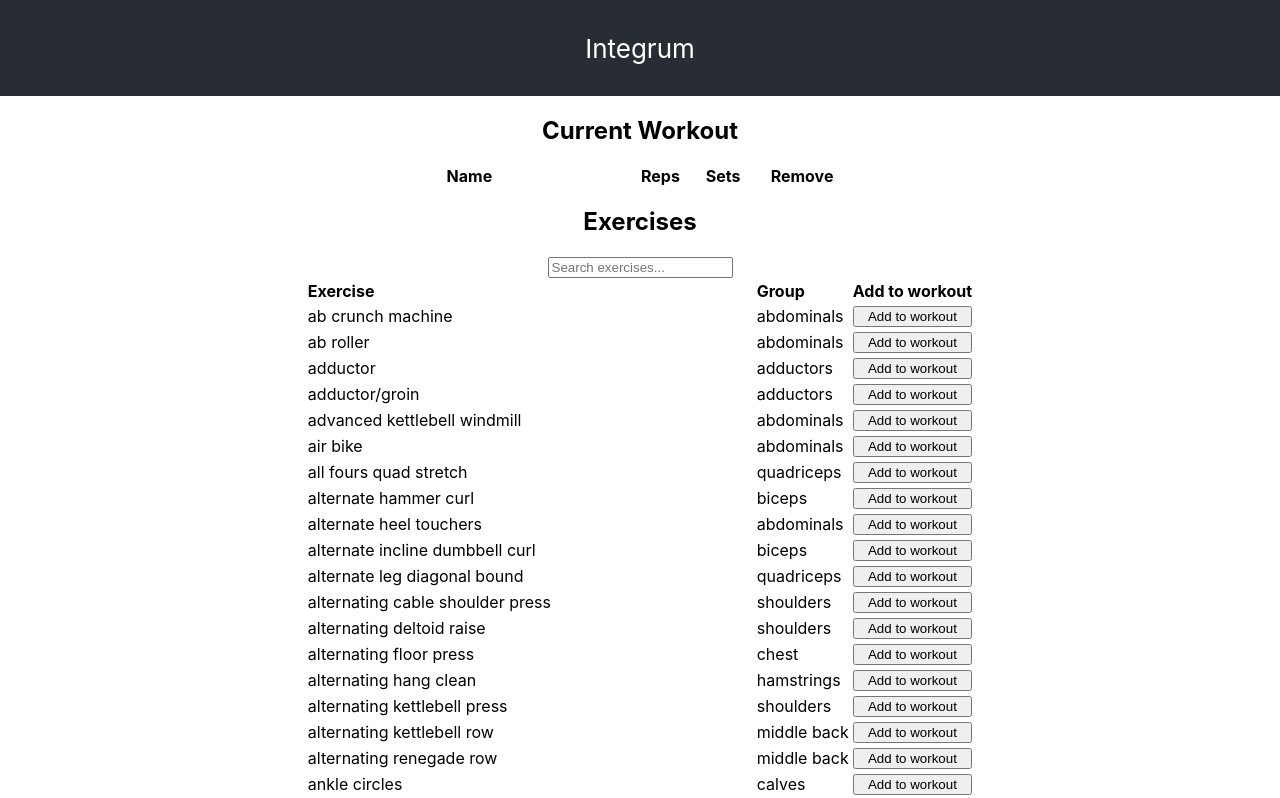
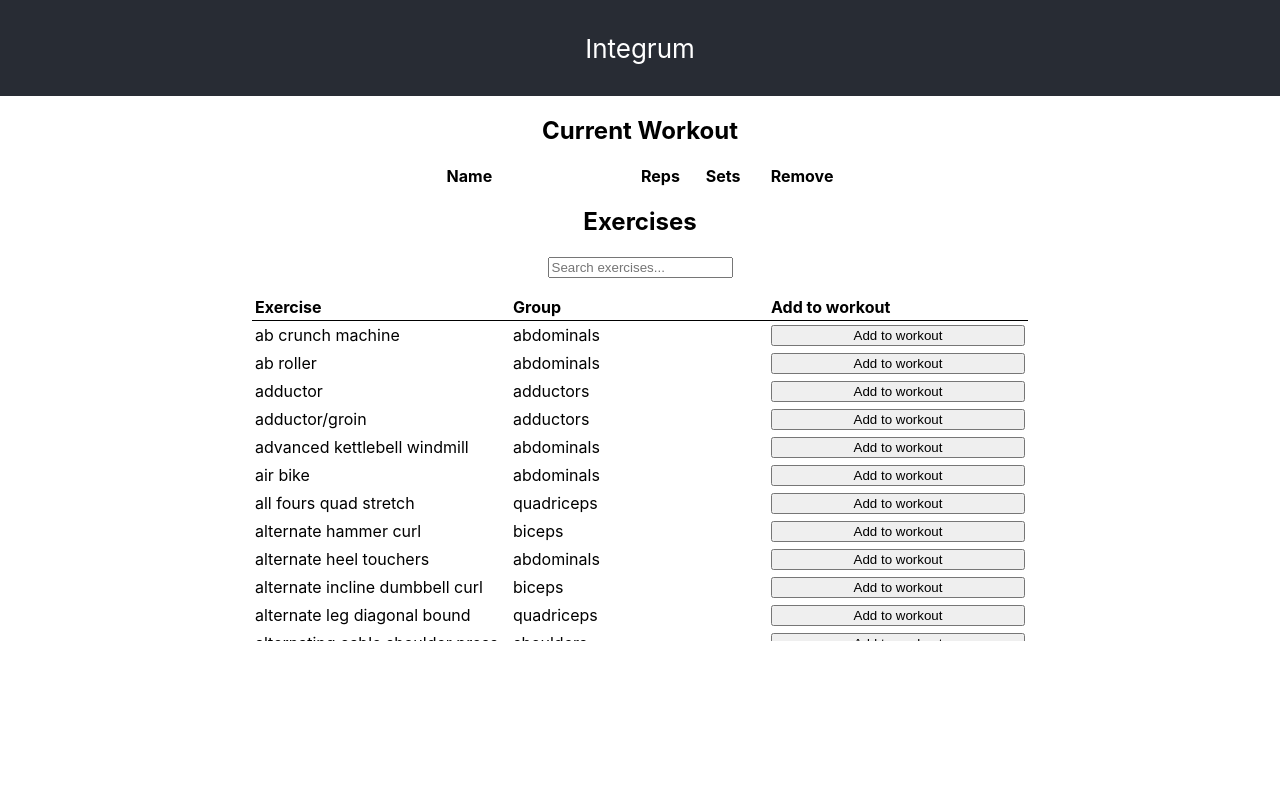
Before and after one commit to nickjmiller/Integrum, a React (Create React App) app: page / in a window 1280 px wide. Shown: the top 798 px of the page. Built offline with nearby package versions, Linux system fonts and the light colour scheme.

Commit message:
Adjust CSS for ExerciseList

```diff
--- a/src/actions/index.js
+++ b/src/actions/index.js
@@ -9,7 +9,7 @@ export const removeExercise = id => ({
 });
 
 export const toggleExerciseComplete = id => ({
-  type: "COMPLETE_EXERCISE",
+  type: "TOGGLE_EXERCISE",
   id
 });
 
--- a/src/components/ExerciseList.js
+++ b/src/components/ExerciseList.js
@@ -3,9 +3,9 @@ import PropTypes from "prop-types";
 import Exercise from "./Exercise";
 
 const ExerciseList = ({ exercises, openExerciseModal }) => (
-  <table>
-    <tbody>
-      <tr>
+  <table className="exercise-table">
+    <thead>
+    <tr>
           <th>
               Exercise
           </th>
@@ -16,6 +16,8 @@ const ExerciseList = ({ exercises, openExerciseModal }) => (
               Add to workout
           </th>
       </tr>
+    </thead>
+    <tbody className="exercise-body">
         {exercises.map(exercise => (
           <Exercise key={exercise.id} {...exercise} onClick={() => openExerciseModal(exercise)} />
         ))}
--- a/src/components/Workout.js
+++ b/src/components/Workout.js
@@ -25,8 +25,8 @@ const Workout = ({ exerciseMap, workout, removeExercise, toggleExerciseComplete
         </tr>
         {workout.map(currentExercise => {
           const { id } = currentExercise;
-          const exercise = exerciseMap[id];
-          return <SelectedExercise key={id} {...exercise} {...currentExercise} buttonClick={() => removeExercise(id)} toggleExerciseComplete={() => toggleExerciseComplete(id)}/>;
+          const { name } = exerciseMap[id];
+          return <SelectedExercise key={id} name={name} {...currentExercise} buttonClick={() => removeExercise(id)} toggleExerciseComplete={() => toggleExerciseComplete(id)}/>;
         })}
       </tbody>
     </table>
--- a/src/reducers/workout.js
+++ b/src/reducers/workout.js
@@ -18,7 +18,7 @@ const workout = (state = [], action) => {
         case "REMOVE_EXERCISE":
             newState = state.filter(exercise => exercise.id !== action.id);
             break;
-        case "COMPLETE_EXERCISE":
+        case "TOGGLE_EXERCISE":
             newState = state.map((exercise) => {
                 if (exercise.id === action.id) {
                     exercise.complete = !exercise.complete;
--- a/src/style/App.css
+++ b/src/style/App.css
@@ -53,6 +53,34 @@ button {
   width: 60vw;
 }
 
+.exercise-table {
+  margin: 4px;
+  max-width: 50em;
+  margin-left: auto;
+  margin-right: auto;
+}
+
+thead {
+  display: table;
+  table-layout:fixed;
+  width: 100%;
+  border-bottom: 1px solid;
+}
+.exercise-body {
+  display: block;
+  height: 40vh;
+  overflow-y: scroll;
+  width: 100%;
+}
+tbody tr {
+  display: table;
+  table-layout:fixed;
+  width: 100%;
+}
+th, td {
+  width: auto;
+}
+
 .start-over {
   width: 100px;
 }
```
Also changed, not shown: 1 other file (tests, documents, lock files or other folders).
